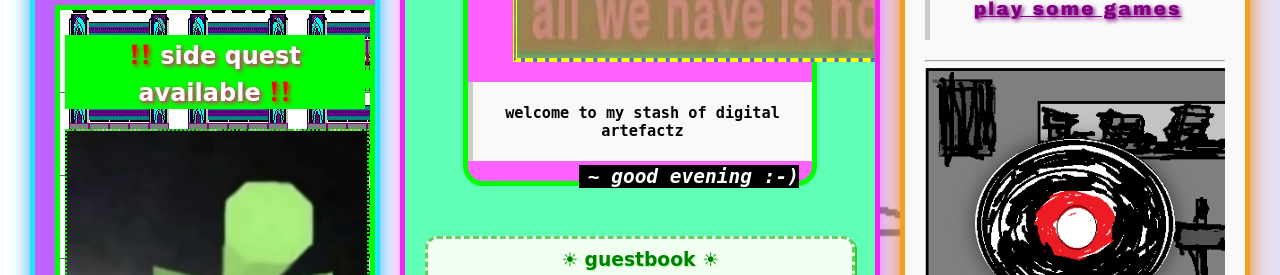
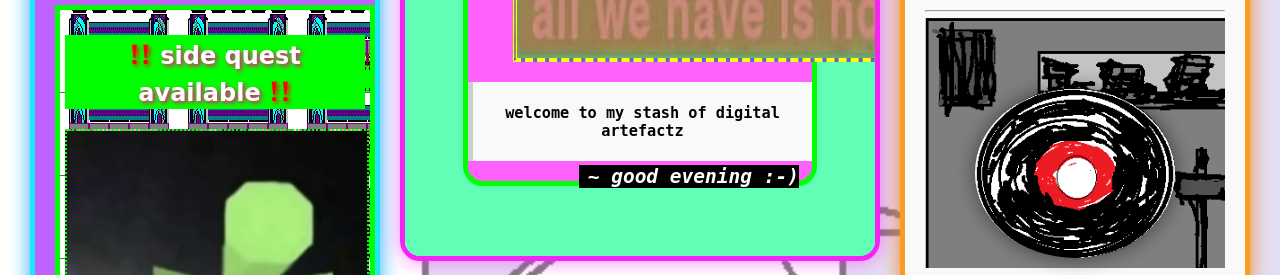
Before and after one commit to eveningmurphy/goodevening, a Flask app: page / in a window 1280 px wide. Shown: the part 719-994 px from the top of the page. Run offline with Flask 3, Linux system fonts and the light colour scheme; data comes from the database, SQL or seed files in the repository; data that the repository does not hold is empty; some web fonts are replaced.

Commit message:
FLAT APP NO DB

```diff
--- a/wasteland/application/app.py
+++ b/wasteland/application/app.py
@@ -1,6 +1,6 @@
 from flask import Flask, render_template, request, redirect, url_for
 
-from db import get_db_connection, get_guestbook_entries # replace application.db here
+# from db import get_db_connection, get_guestbook_entries # replace application.db here
 
 app = Flask(__name__)
 
@@ -8,14 +8,14 @@
 
 @app.route('/')
 def index():
-    entries = get_guestbook_entries()
-    return render_template('index.html', entries=entries)
+    # entries = get_guestbook_entries()
+    return render_template('index.html') # , entries=entries
 
 @app.route('/links')
 def links():
     return render_template('links.html')
 
-@app.route('/scrapyard', methods=["GET", "POST"])
+"""@app.route('/scrapyard', methods=["GET", "POST"])
 def scrapyard():
     entries = get_guestbook_entries()
 
@@ -37,7 +37,7 @@
         )
         conn.commit()
     # maybe redirect to a confirmation/sign-up option URL?
-    return redirect(url_for("scrapyard"))
+    return redirect(url_for("scrapyard"))"""
 
 @app.route('/cubequest')
 def cubequest():
--- a/wasteland/application/db.py
+++ /dev/null
@@ -1,21 +0,0 @@
-import mysql.connector
-
-# --- DB connection helper ---
-def get_db_connection():
-    return mysql.connector.connect(
-        host="serverless-eu-central-1.sysp0000.db1.skysql.com",
-        user="dbpwf26365997",
-        password="*2Bldk?i2MN1J4.t3kw2ECp",
-        database="wasteland",
-        port=4005
-    )
-
-def get_guestbook_entries():
-    conn = get_db_connection()
-    cursor = conn.cursor(dictionary=True)
-
-    cursor.execute("SELECT * FROM guestbook_entries ORDER BY timestamp DESC")
-    entries = cursor.fetchall()
-    conn.close()
-
-    return entries
--- a/wasteland/application/templates/cubequest.html
+++ b/wasteland/application/templates/cubequest.html
@@ -194,7 +194,7 @@
                     <button id="continue-btn">Next (continue)</button>
                 `;
                 document.getElementById("continue-btn").onclick = () => {
-                    window.location.href = "/scrapyard";
+                    window.location.href = "/#";
                 };
             };
             return;
--- a/wasteland/application/templates/index.html
+++ b/wasteland/application/templates/index.html
@@ -179,9 +179,6 @@
                 <div style="text-align: center; margin-top: 5px;">
                     <img src="../static/img/gifs/sparkly_star.gif" alt="sparkly star" style="width: 90px; height: 90px; border: 3px dashed #ff7f00; background: white; padding: 4px;">
                 </div>
-                <p style="font-family: 'Comic Sans MS'; font-size: 14px; margin: 8px; padding-left: 25px; text-indent: 15px; background: #e6faff; border-radius: 8px; border: 2px dotted #00ccff;">
-                    pls enjoy ur stay & don't forget to <a class="loud-red" href="{{ url_for('scrapyard') }}">sign the guestbook!!!</a>
-                </p>
                 <p style="font-family: 'Comic Sans MS'; font-size: 11px; margin: 5px; text-align: right; color: #666;">
                     <span style="color:#ff007f;">♥</span>
                     <span style="cursor: help;">8-bit gifs by <a href="https://www.soundcloud.com/one-pence-an-hour">Jago</a></span>
@@ -222,28 +219,6 @@
                 </div>
             </div>
 
-            <!-- teaser panels hub -->
-            <div style="display: flex; flex-wrap: wrap; gap: 15px; justify-content: center; margin-top: 15px;">
-
-                <!-- guestbook teaser -->
-                <div id="guestbook-teaser" style="flex: 1 1 250px; border: 3px dashed #66cc66; background: #f0fff0; padding: 10px;">
-                    <h3 style="font-family: 'Comic Sans MS'; color:#008000;">☀ guestbook ☀</h3>
-                    <div id="guestbook-teaser" style="font-size: 14px; font-family: 'Comic Sans MS'; max-height: 80px; overflow-y: auto;">
-                        {% for entry in entries[:2] %}
-                            <p><strong>{{ entry.name }}</strong>: {{ entry.message }}</p>
-                        {% endfor %}
-                    </div>
-                    <div class="teaser-buttons">
-                        <a href="{{ url_for('scrapyard') }}">𓆩♡𓆪 see more</a>
-                        <a href="{{ url_for('guestbook') }}">sign it →</a>
-                        <!--h3 style="font-family: 'Comic Sans MS'; color:#008000;">𓆩♡𓆪 see more ... ↣</h3>
-                        <p style="font-size: 20px; text-align: right;"><a href="{{ url_for('scrapyard') }}">sign it →</a></p-->
-                    </div>
-                </div>
-
-            </div>
-            <p class="teaser-ellipsis">...</p>
-            <!-- end teaser panels -->
             </div>
     </div>
 </div>
--- a/wasteland/application/templates/navbar.html
+++ b/wasteland/application/templates/navbar.html
@@ -1,7 +1,6 @@
 <div class="navbar">
     <ul>
         <li><a href="{{ url_for('index') }}">home</a></li>
-        <li><a href="{{ url_for('scrapyard') }}">scrapyard</a></li>
         <!--li>projects<a href="#"></a></li-->
         <li><a href="{{ url_for('links') }}">links</a></li>
     </ul>
```
